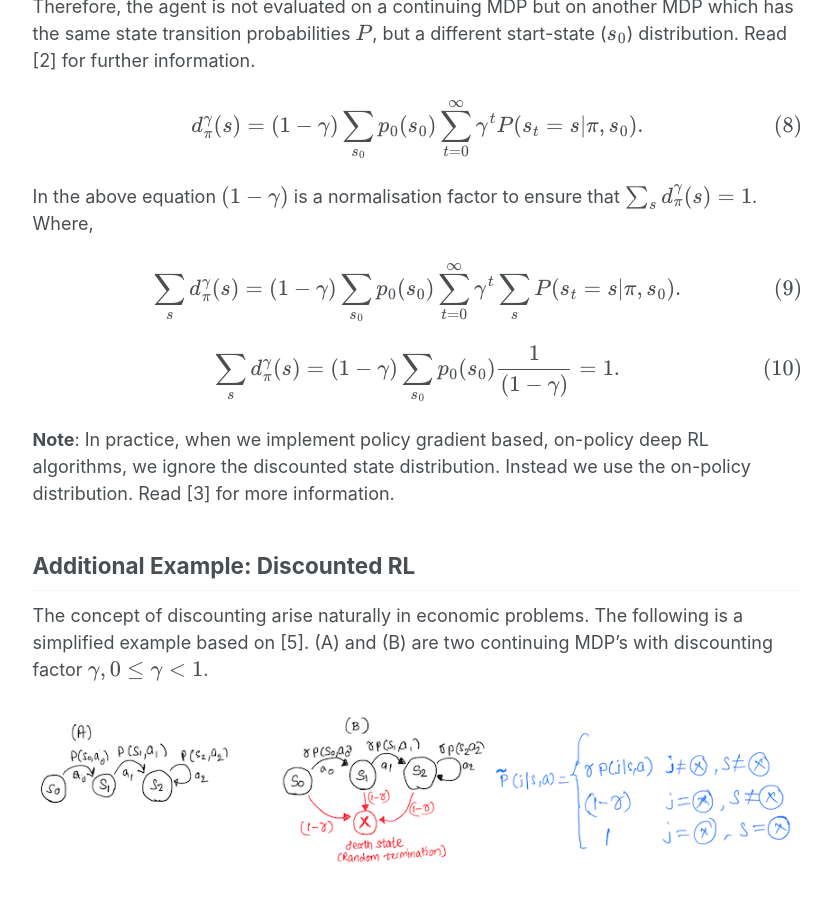
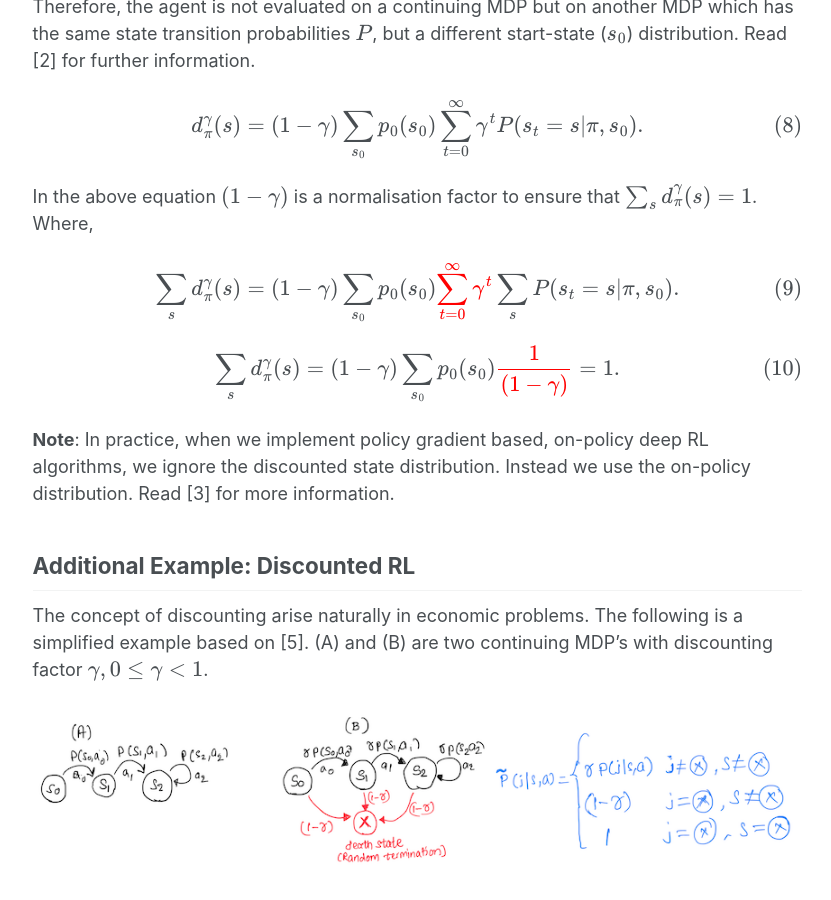
Before and after one commit to chirathyh/chirathyh.github.io, a Jekyll site: the page built from _talks/2024-07-23-on-policy-rl.md, in a window 1280 px wide and 900 px high, scrolled down 3263 px. Shown: the whole window, without its empty margins (249-1080 px from the left). Built offline with Jekyll 4.4.1, drawn with Linux system fonts in a browser that asks for light colours; formulas are drawn with MathJax 3.

Commit message:
article update

```diff
--- a/_talks/2024-07-23-on-policy-rl.md
+++ b/_talks/2024-07-23-on-policy-rl.md
@@ -89,11 +89,11 @@ $$
 In the above equation $ (1-\gamma) $ is a normalisation factor to ensure that $  \sum_{s} d^{\gamma}_{\pi}(s) = 1$. Where,
 
 $$
-\sum_{s} d^{\gamma}_{\pi}(s) = (1-\gamma) \sum_{s_{0}} p_{0}(s_{0}) \sum_{t=0}^{\infty} \gamma^{t} \sum_{s}P(s_{t}=s|\pi, s_{0}).
+\sum_{s} d^{\gamma}_{\pi}(s) = (1-\gamma) \sum_{s_{0}} p_{0}(s_{0}) {\color{red}{\sum_{t=0}^{\infty} \gamma^{t}}} \sum_{s}P(s_{t}=s|\pi, s_{0}).
 $$
 
 $$
-\sum_{s} d^{\gamma}_{\pi}(s) = (1-\gamma) \sum_{s_{0}} p_{0}(s_{0}) \frac{1}{(1-\gamma)} = 1.
+\sum_{s} d^{\gamma}_{\pi}(s) = (1-\gamma) \sum_{s_{0}} p_{0}(s_{0}) {\color{red} { \frac{1}{(1-\gamma)} }} = 1.
 $$
 
 **Note**: In practice, when we implement policy gradient based, on-policy deep RL algorithms, we ignore the discounted state distribution. Instead we use the on-policy distribution. Read [3] for more information.
```
